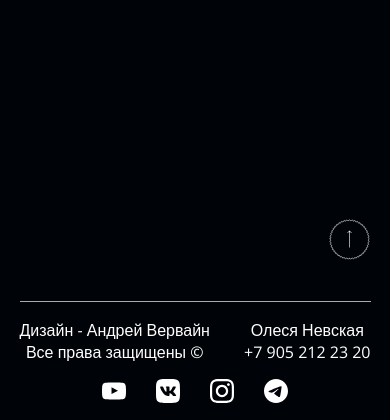
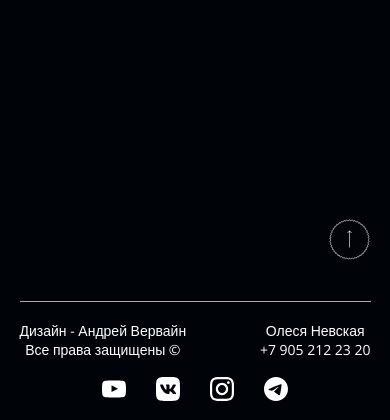
Before and after one commit to Svyat21/NEVA-DA-APP, a Django app: page /about/ in a window 390 px wide. Shown: the part 424-844 px from the top of the page. Run offline with Django 3.2, Linux system fonts and the light colour scheme; data that the repository does not hold is empty.

Commit message:
refinement of the footer for mobile devices

```diff
--- a/nevada_app/nevada_shop/static/nevada_shop/css/base.css
+++ b/nevada_app/nevada_shop/static/nevada_shop/css/base.css
@@ -1219,6 +1219,14 @@ body{
     .foter_left {
         width: 100%;
     }
+    .foter_left p{
+        font-size: 14px;
+        line-height: 19px;
+    }
+    .foter_left a{
+        font-size: 14px;
+        line-height: 19px;
+    }
 }
 
 
```
